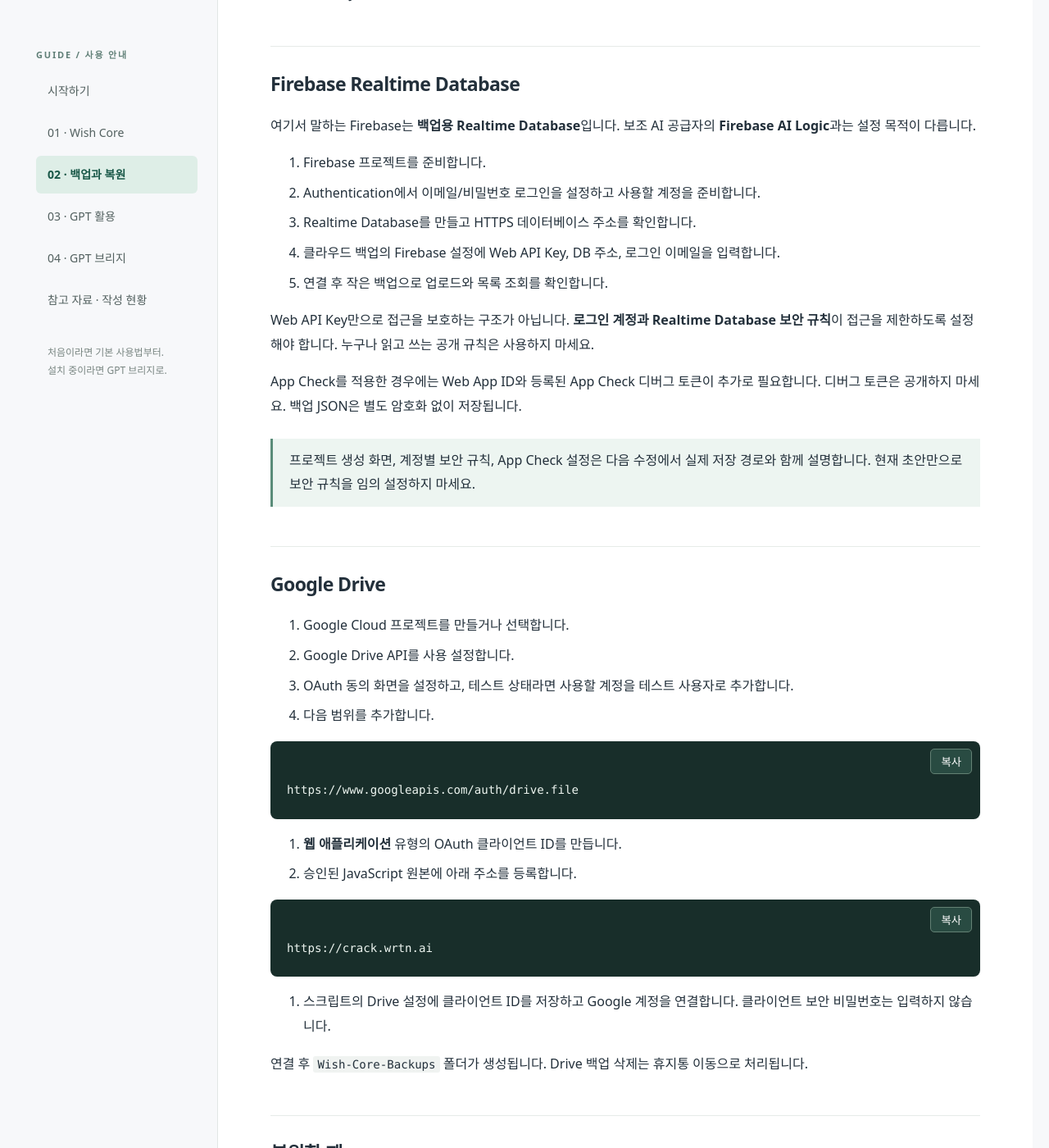
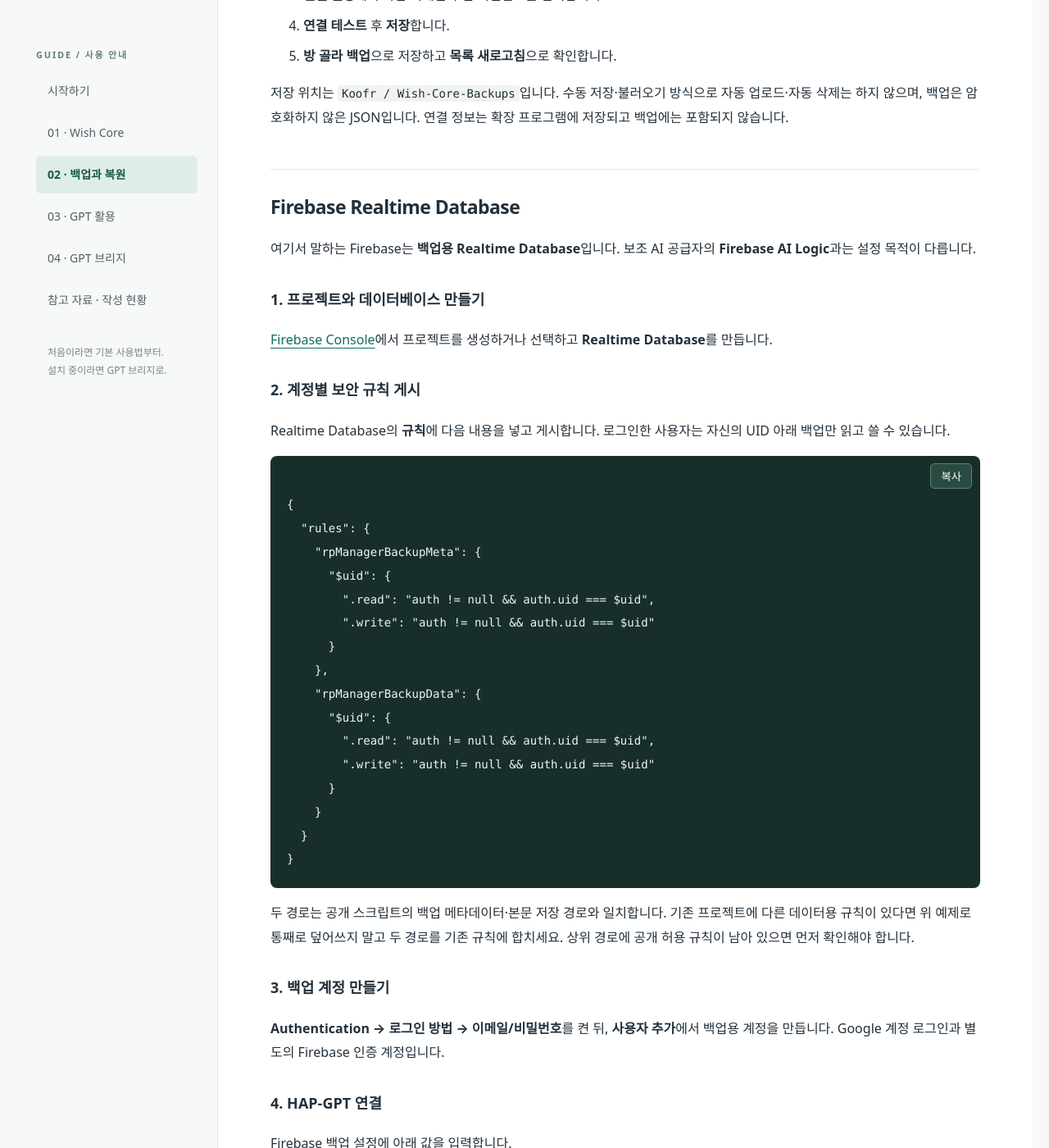
Before and after one commit to eun033/crack-help-page, a Jekyll site: the page built from backup.md, in a window 1280 px wide and 1400 px high, scrolled down 1115 px. Shown: the whole window at 82% size. Built offline with Jekyll 4.4.1, drawn with Linux system fonts in a browser that asks for light colours; some of the changed text lies outside the part shown.

Commit message:
docs: expand Firebase and Drive setup and recommend assistant models

````diff
--- a/backup.md
+++ b/backup.md
@@ -2,15 +2,19 @@
 title: 백업과 복원
 description: Koofr, Firebase Realtime Database, Google Drive에 자료를 보관합니다.
 ---
+Firebase·Google Drive 설정은 [기존 클라우드 백업 안내](https://gall.dcinside.com/mini/board/view/?id=wrtnw&no=273481)를 참고했습니다.
+
 ## 백업 전 공통 확인
 
-백업 대상 방과 범위를 확인하고, 업로드 후 목록에 새 백업이 표시되는지 확인하세요. 복원 전에는 현재 자료의 별도 백업을 남겨 두세요.
+`자료 관리 → 백업 · 복원 → 클라우드 백업`에서 저장소를 선택합니다. Koofr·Firebase·Google Drive의 목록은 서로 별개입니다. 백업 대상 방과 범위를 확인하고, 업로드 후 새 백업이 표시되는지 확인하세요. 복원 전에는 현재 자료의 로컬 파일 백업도 남겨 두세요.
 
-| 서비스 | 준비할 것 | 작성 상태 |
+세 서비스 모두 버튼으로 실행하는 수동 백업입니다. Firebase Realtime Database를 사용해도 대화가 자동으로 실시간 백업되는 것은 아닙니다.
+
+| 서비스 | 준비할 것 | 저장 위치 |
 | --- | --- | --- |
-| Koofr | Koofr 이메일·앱 비밀번호 | 코드의 연결 UI 확인 |
-| Firebase Realtime Database | Firebase 프로젝트·이메일 로그인·DB 주소 | 연결 개요 작성 |
-| Google Drive | Cloud 프로젝트·Drive API·OAuth 클라이언트 ID | 연결 개요 작성 |
+| Koofr | Koofr 이메일·앱 비밀번호 | Wish-Core-Backups |
+| Firebase Realtime Database | Firebase 프로젝트·이메일 로그인·DB 주소 | 로그인 UID별 데이터 |
+| Google Drive | Cloud 프로젝트·Drive API·OAuth 클라이언트 ID | 내 드라이브 / Wish-Core-Backups |
 
 ## Koofr
 
@@ -26,37 +30,76 @@ description: Koofr, Firebase Realtime Database, Google Drive에 자료를 보관
 
 여기서 말하는 Firebase는 **백업용 Realtime Database**입니다. 보조 AI 공급자의 **Firebase AI Logic**과는 설정 목적이 다릅니다.
 
-1. Firebase 프로젝트를 준비합니다.
-2. Authentication에서 이메일/비밀번호 로그인을 설정하고 사용할 계정을 준비합니다.
-3. Realtime Database를 만들고 HTTPS 데이터베이스 주소를 확인합니다.
-4. 클라우드 백업의 Firebase 설정에 Web API Key, DB 주소, 로그인 이메일을 입력합니다.
-5. 연결 후 작은 백업으로 업로드와 목록 조회를 확인합니다.
+### 1. 프로젝트와 데이터베이스 만들기
 
-Web API Key만으로 접근을 보호하는 구조가 아닙니다. **로그인 계정과 Realtime Database 보안 규칙**이 접근을 제한하도록 설정해야 합니다. 누구나 읽고 쓰는 공개 규칙은 사용하지 마세요.
+[Firebase Console](https://console.firebase.google.com/)에서 프로젝트를 생성하거나 선택하고 **Realtime Database**를 만듭니다.
 
-App Check를 적용한 경우에는 Web App ID와 등록된 App Check 디버그 토큰이 추가로 필요합니다. 디버그 토큰은 공개하지 마세요. 백업 JSON은 별도 암호화 없이 저장됩니다.
+### 2. 계정별 보안 규칙 게시
 
-> 프로젝트 생성 화면, 계정별 보안 규칙, App Check 설정은 다음 수정에서 실제 저장 경로와 함께 설명합니다. 현재 초안만으로 보안 규칙을 임의 설정하지 마세요.
+Realtime Database의 **규칙**에 다음 내용을 넣고 게시합니다. 로그인한 사용자는 자신의 UID 아래 백업만 읽고 쓸 수 있습니다.
+
+```json
+{
+  "rules": {
+    "rpManagerBackupMeta": {
+      "$uid": {
+        ".read": "auth != null && auth.uid === $uid",
+        ".write": "auth != null && auth.uid === $uid"
+      }
+    },
+    "rpManagerBackupData": {
+      "$uid": {
+        ".read": "auth != null && auth.uid === $uid",
+        ".write": "auth != null && auth.uid === $uid"
+      }
+    }
+  }
+}
+```
+
+두 경로는 공개 스크립트의 백업 메타데이터·본문 저장 경로와 일치합니다. 기존 프로젝트에 다른 데이터용 규칙이 있다면 위 예제로 통째로 덮어쓰지 말고 두 경로를 기존 규칙에 합치세요. 상위 경로에 공개 허용 규칙이 남아 있으면 먼저 확인해야 합니다.
+
+### 3. 백업 계정 만들기
+
+**Authentication → 로그인 방법 → 이메일/비밀번호**를 켠 뒤, **사용자 추가**에서 백업용 계정을 만듭니다. Google 계정 로그인과 별도의 Firebase 인증 계정입니다.
+
+### 4. HAP-GPT 연결
+
+Firebase 백업 설정에 아래 값을 입력합니다.
+
+| 입력값 | 확인 위치 |
+| --- | --- |
+| Web API Key | 프로젝트 설정 → 일반 → 내 앱의 firebaseConfig → apiKey |
+| Realtime Database URL | Realtime Database 화면의 HTTPS 주소 |
+| 로그인 이메일 | Authentication에 추가한 사용자 이메일 |
+
+설정을 저장하고 연결할 때 비밀번호를 입력합니다. 비밀번호는 저장하지 않습니다. **방 골라 백업 → 목록 새로고침**으로 작은 백업부터 확인하세요.
+
+App Check를 적용한 DB는 Web App ID와 등록된 디버그 토큰도 필요합니다. Web API Key 자체보다 로그인 계정과 DB 보안 규칙이 접근을 통제합니다. 백업 JSON은 별도 암호화 없이 저장됩니다.
 
 ## Google Drive
 
-1. Google Cloud 프로젝트를 만들거나 선택합니다.
+Google AI Studio API 키가 아닌 **OAuth 웹 클라이언트 ID**가 필요합니다.
+
+1. [Google Cloud Console](https://console.cloud.google.com/)에서 프로젝트를 만들거나 선택합니다.
 2. Google Drive API를 사용 설정합니다.
-3. OAuth 동의 화면을 설정하고, 테스트 상태라면 사용할 계정을 테스트 사용자로 추가합니다.
-4. 다음 범위를 추가합니다.
+3. **Google Auth Platform → 대상**에서 앱이 테스트 상태라면 사용할 Google 계정을 테스트 사용자로 추가합니다.
+4. **데이터 액세스**에 다음 범위를 추가합니다.
 
 ```text
 https://www.googleapis.com/auth/drive.file
 ```
 
-5. **웹 애플리케이션** 유형의 OAuth 클라이언트 ID를 만듭니다.
+5. **API 및 서비스 → 사용자 인증 정보 → OAuth 클라이언트 ID**에서 **웹 애플리케이션** 유형을 선택합니다.
 6. 승인된 JavaScript 원본에 아래 주소를 등록합니다.
 
 ```text
 https://crack.wrtn.ai
 ```
 
-7. 스크립트의 Drive 설정에 클라이언트 ID를 저장하고 Google 계정을 연결합니다. 클라이언트 보안 비밀번호는 입력하지 않습니다.
+7. HAP-GPT의 Drive 설정에 클라이언트 ID만 붙여 넣고 **설정 저장 → Google 계정 연결**을 누릅니다. 클라이언트 보안 비밀번호는 입력하지 않습니다.
+
+이 방식은 JavaScript 콜백을 사용하므로 리디렉션 URI를 별도로 입력하지 않습니다. 로그인 창이 뜨지 않으면 Crack 사이트의 팝업 허용 상태를 확인하세요.
 
 연결 후 `Wish-Core-Backups` 폴더가 생성됩니다. Drive 백업 삭제는 휴지통 이동으로 처리됩니다.
 
--- a/gpt.md
+++ b/gpt.md
@@ -11,6 +11,19 @@ description: GPT 전송, API 연결, ChatGPT 구독 연결을 구분합니다.
 | 보조 AI · ChatGPT 구독 | 로컬 브리지를 통해 본인 계정으로 작업 | Android·Termux·HAP-GPT·사용 권한 |
 
 ChatGPT 구독과 OpenAI API는 별도 경로입니다. 구독 연결은 일반 OpenAI API 키 입력칸에서 설정하지 않습니다.
+
+## 보조 AI 추천 설정
+
+처음 설정할 때는 아래 조합을 추천합니다. 실제 선택은 연결 화면에서 제공하는 모델과 추론 강도에 맞춰 주세요.
+
+| 모델 | 추천 추론 강도 |
+| --- | --- |
+| Gemini 3.8 | 보통 / 낮음 |
+| Gemini 3.7 | 보통 / 낮음 |
+| GPT 5.6 Sol | 낮음 |
+| GPT 6.1 Sol | 낮음 |
+
+위 표는 이 설명서의 사용 추천값입니다. 공급자·계정에 따라 표시되는 모델이 다를 수 있습니다. ChatGPT 구독은 브리지에서 모델 목록을 새로고침해 확인하세요.
 
 ## 재구축 결과를 GPT에 보내기
 
--- a/sources.md
+++ b/sources.md
@@ -28,9 +28,9 @@ description: 확인된 내용과 앞으로 보강할 내용을 구분해 기록
 
 개발 저장소와 공개 ZIP의 경로·버전이 다를 수 있으므로 설치 방법을 혼합하지 않습니다.
 
-## 제공받은 게시글 · 본문 확인 대기
+## 게시글 참고 자료
 
-아래 링크는 참고 자료로 보관합니다. 아직 본문을 확인하지 못했으므로 이 초안의 기능 설명을 뒷받침하는 근거로 사용하지 않았습니다.
+**273481**의 본문을 확인해 Firebase 보안 규칙·인증 설정과 Drive OAuth 설정을 백업 문서에 반영했습니다. 나머지 두 게시글은 본문 확인 대기입니다.
 
 - [디시 게시글 285899](https://gall.dcinside.com/mini/board/view/?id=wrtnw&no=285899)
 - [디시 게시글 273481](https://gall.dcinside.com/mini/board/view/?id=wrtnw&no=273481)
@@ -44,3 +44,9 @@ description: 확인된 내용과 앞으로 보강할 내용을 구분해 기록
 4. 서비스별 콘솔 설정과 공개 ZIP 설치 상세 안내
 
 이미지는 실제 화면을 확보한 뒤 추가합니다. 실제 캡처를 제공할 때는 API 키·비밀번호·pair 연결 주소와 개인 대화 내용을 가려 주세요.
+
+## 제공받은 화면과 추천 설정
+
+첨부 화면의 표시 버전은 **Core 2.0.5 (+0.1.5 hap-gpt)**입니다. 확인 탭의 주입 시작, 기타·OOC와 기본 프리셋, 자료 관리의 재구축, 설정의 자동 정리·절약·AI 재검토 구성을 확인했습니다. 화면 예시에서 인물 6턴·기억 12턴으로 표시되는 것도 확인했습니다. 앞서 검토한 공개 코드 버전 0.1.4와는 구분합니다.
+
+보조 AI의 Gemini 3.8·3.7 보통/낮음, GPT 5.6 Sol·6.1 Sol 낮음은 사용자가 제공한 추천 설정을 반영했습니다.
````
